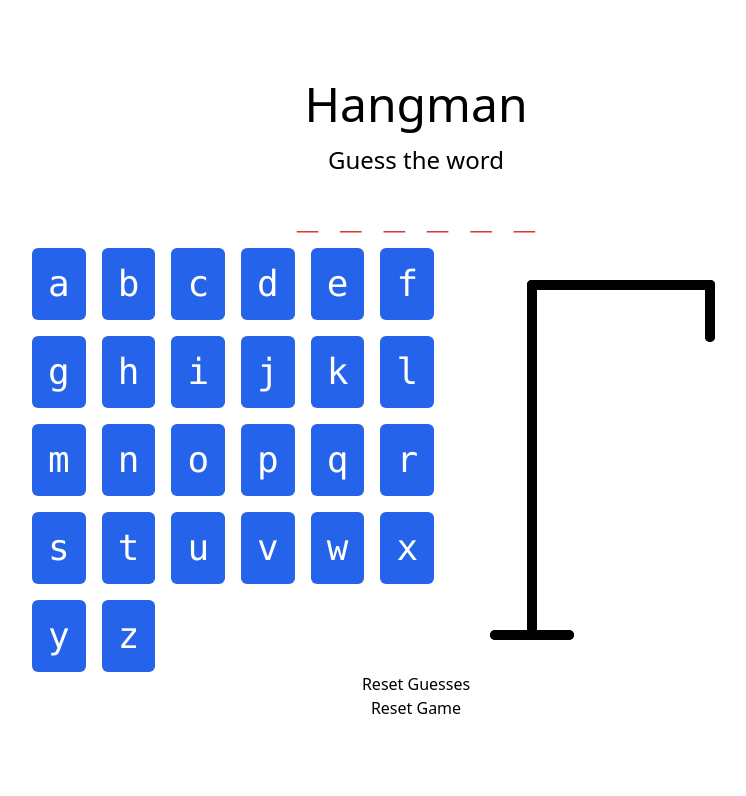
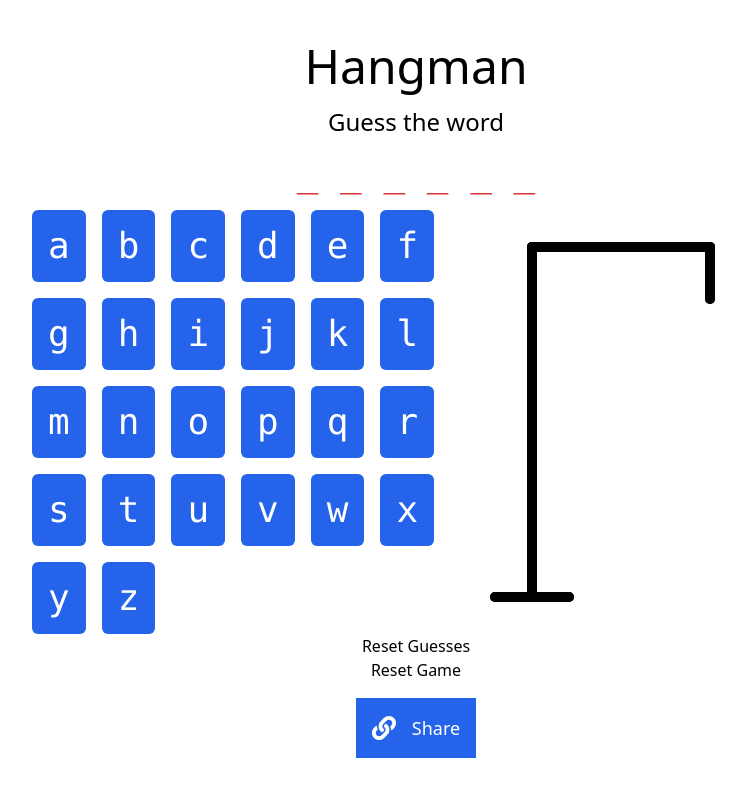
Before and after one commit to CDE90/hangman, a Next.js app: page / in a window 1280 px wide. Both pictures are taken after typing "Sample" into the empty fields and a click on the button "Start". Shown: the top 796 px of the page, without its empty margins (224-970 px from the left). Built offline with nearby package versions, Linux system fonts and the light colour scheme.

Commit message:
Add ability to share

```diff
--- a/src/pages/index.tsx
+++ b/src/pages/index.tsx
@@ -1,7 +1,9 @@
 import { type NextPage } from "next";
 import Head from "next/head";
-import { useEffect, useState } from "react";
-import { FaDice } from "react-icons/fa";
+import Link from "next/link";
+import { useRouter } from "next/router";
+import { useCallback, useEffect, useState } from "react";
+import { FaDice, FaLink } from "react-icons/fa";
 
 const imageArray = [
   "/hangman/0.svg",
@@ -24,6 +26,71 @@ const Hangman: NextPage = () => {
   const [gameOver, setGameOver] = useState(false);
   const [active, setActive] = useState(false);
   const [validWord, setValidWord] = useState(false);
+  const [copied, setCopied] = useState(false);
+
+  const router = useRouter();
+  const { w, l } = router.query;
+
+  const encodeString = (str: string) => {
+    return str
+      .split("")
+      .map((val) => val.charCodeAt(0).toString(16))
+      .join("");
+  };
+
+  const decodeString = (str: string) => {
+    let dec = "";
+    for (let i = 0; i < str.length; i += 2) {
+      // eslint-disable-next-line @typescript-eslint/restrict-template-expressions
+      dec += String.fromCharCode(parseInt(`${str[i]}${str[i + 1]}`, 16));
+    }
+    return dec;
+  };
+
+  const checkWord = useCallback(
+    (w: string) => {
+      if (!w) {
+        return false;
+      } else if (w.length < 3) {
+        return false;
+      } else if (!word.match(/^[a-zA-Z ]+$/)) {
+        return false;
+      } else {
+        return true;
+      }
+    },
+    [word]
+  );
+
+  useEffect(() => {
+    if (w && typeof w === "string") {
+      const decoded = decodeString(w);
+      setLetters([]);
+      setGuesses(0);
+      setGameOver(false);
+      setActive(true);
+      setWord(decoded);
+    }
+  }, [w]);
+
+  useEffect(() => {
+    if (l && typeof l === "string") {
+      const ls = l.split("");
+      setLetters(ls);
+      const guesses = ls.filter(
+        (letter) => letter !== " " && !word.includes(letter)
+      ).length;
+      setGuesses(guesses);
+    }
+  }, [l, word]);
+
+  useEffect(() => {
+    if (copied) {
+      setTimeout(() => {
+        setCopied(false);
+      }, 2000);
+    }
+  }, [copied]);
 
   // get a random word
   const getRandomWord = async () => {
@@ -35,16 +102,8 @@ const Hangman: NextPage = () => {
   };
 
   useEffect(() => {
-    if (!word) {
-      setValidWord(false);
-    } else if (word.length < 3) {
-      setValidWord(false);
-    } else if (!word.match(/^[a-zA-Z ]+$/)) {
-      setValidWord(false);
-    } else {
-      setValidWord(true);
-    }
-  }, [word]);
+    setValidWord(checkWord(word));
+  }, [word, checkWord]);
 
   useEffect(() => {
     if (guesses >= 6) {
@@ -134,6 +193,7 @@ const Hangman: NextPage = () => {
                   </button>
                 ))}
               </div>
+              {/* eslint-disable-next-line @next/next/no-img-element */}
               <img
                 src={getImage(guesses)}
                 alt="Hangman"
@@ -159,12 +219,31 @@ const Hangman: NextPage = () => {
                   setGuesses(0);
                   setGameOver(false);
                   setActive(false);
+                  router.push("/").catch((e) => console.log(e));
                 }}
               >
                 Reset Game
               </button>
             </p>
-            {/* if game over, show a modal saying win or loss */}
+            <p className="mt-4">
+              <button
+                onClick={() => {
+                  const link = `${window.location.origin}?w=${encodeString(
+                    word
+                  )}&l=${letters.length > 0 ? letters.join("") : ""}`;
+                  navigator.clipboard
+                    .writeText(link)
+                    .catch((err) => console.log(err));
+                  setCopied(true);
+                }}
+                className={`flex flex-row items-center gap-4 bg-blue-600 p-4 text-white ${
+                  copied ? "opacity-50" : ""
+                }`}
+              >
+                <FaLink className="text-2xl" />
+                <p className="text-lg">{copied ? "Copied" : "Share"}</p>
+              </button>
+            </p>
             {gameOver && (
               <div className="fixed top-0 left-0 flex h-full w-full items-center justify-center bg-black bg-opacity-50">
                 <div className="rounded-md bg-white p-8">
@@ -243,7 +322,7 @@ const Hangman: NextPage = () => {
                 </button>
               </div>
 
-              <p>
+              <p className="text-2xl">
                 <button type="submit">Start</button>
               </p>
             </form>
```
